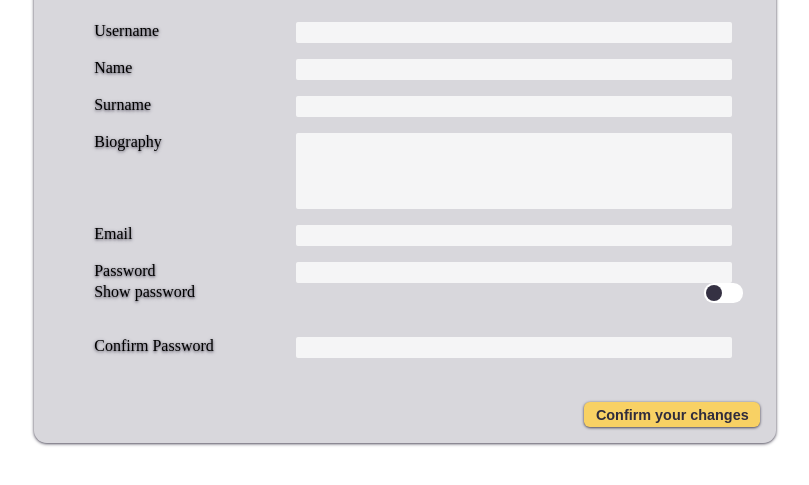
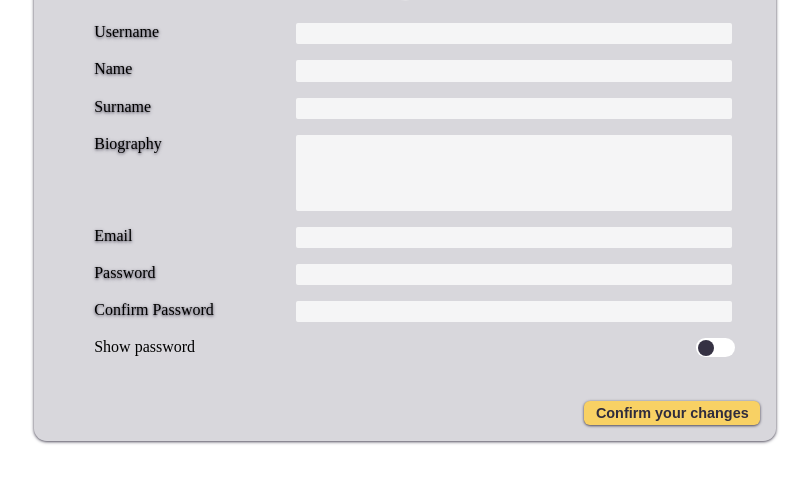
Before and after one commit to alergyonthestage/Echo-PHP, a PHP site: template src/Website/views/user/edit.php in a window 1280 px wide. Shown: the part 286-771 px from the top of the page, without its empty margins (235-1044 px from the left). Run offline with PHP 8.4, Linux system fonts and the light colour scheme; the template is opened without the code that fills it, so the values that code supplies are empty.

Commit message:
fix edit form css

```diff
--- a/src/Website/public/css/components/form.css
+++ b/src/Website/public/css/components/form.css
@@ -155,8 +155,14 @@
         margin-left: 1em;
     }
 
-    .show-password label::before, .show-password label::after {
-        margin-right: .4em;
+    .show-password label::before {
+        margin-right: .2em;
+        right: 2.4em;
+    }
+
+    .show-password label::after {
+        margin-right: .2em;
+        right: 3.7em;
     }
 
     .centered-form-submit-button-container {
@@ -175,4 +181,5 @@
         min-width: 600px;
         max-width: 900px;
     }
+
 }
--- a/src/Website/views/user/edit.php
+++ b/src/Website/views/user/edit.php
@@ -40,15 +40,15 @@
             <div class="centered-form-field">
                 <label for="password">Password</label>
                 <input id="password" type="password" name="password" minlength="8">
-                <div class="show-password unselectable">
-                    <input type="checkbox" id="show-password">
-                    <label for="show-password">Show password</label>
-                </div>
             </div>
             <div class="centered-form-field">
                 <label for="confirm-password">Confirm Password</label>
                 <input id="confirm-password" type="password" name="confirm-password" minlength="8">
             </div>
+            <div class="show-password unselectable">
+                    <input type="checkbox" id="show-password">
+                    <label for="show-password">Show password</label>
+                </div>
         </div>
         <div class="centered-form-submit-button-container">
             <input type="submit" value="Confirm your changes" class="primary-button">
```
